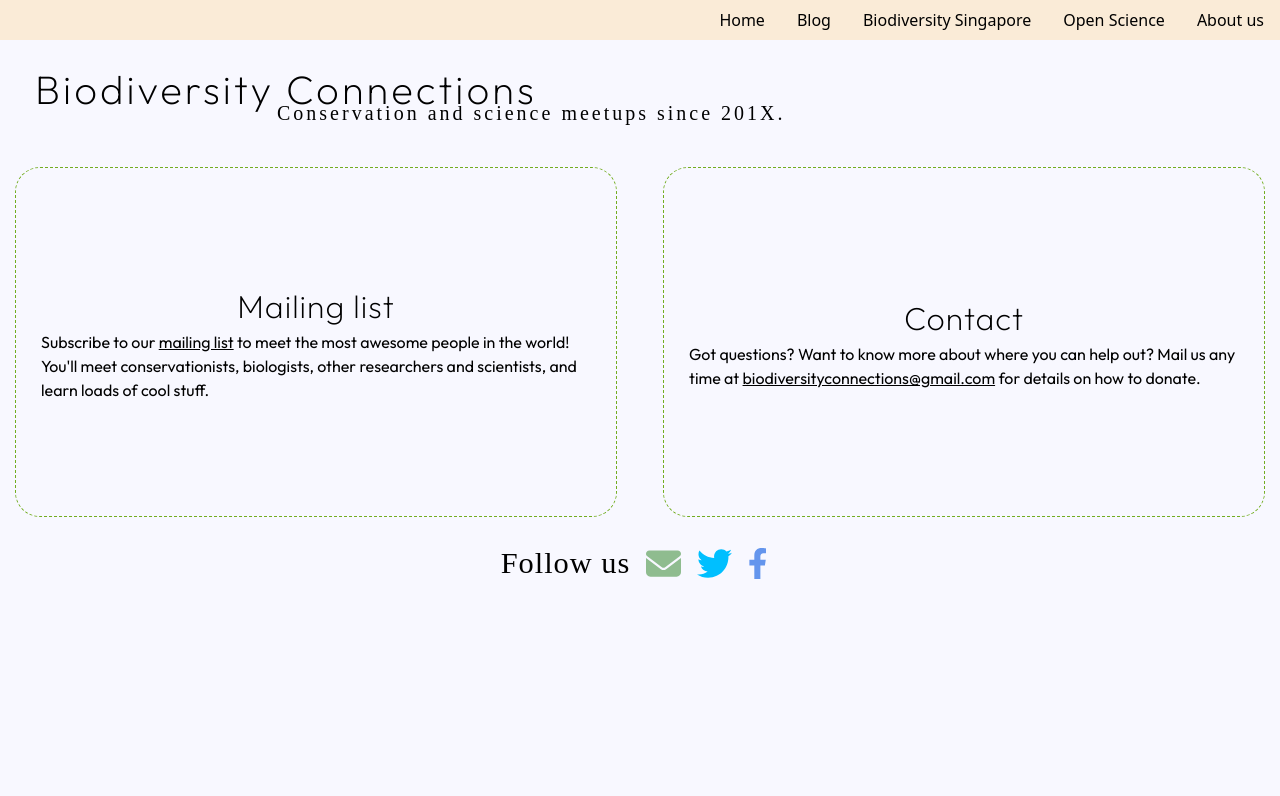
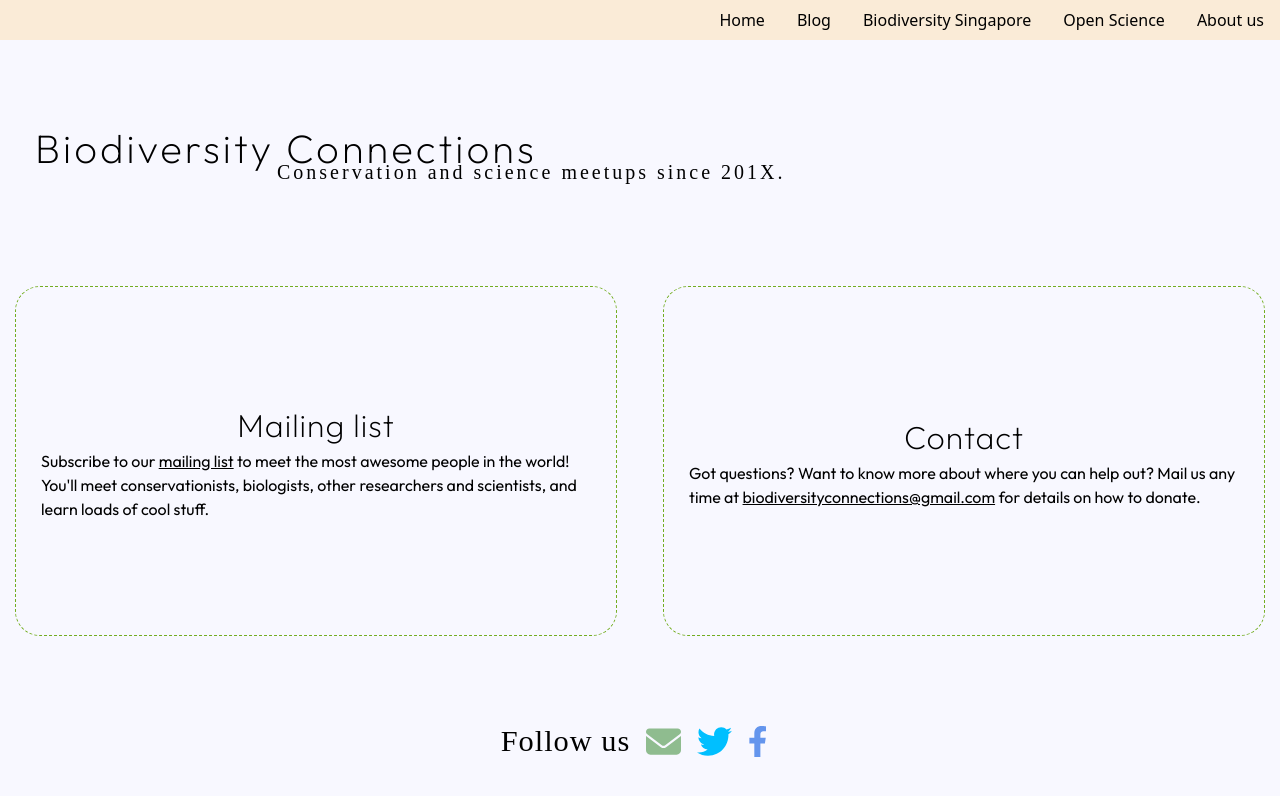
Before and after one commit to bengu-thon-mai-mochi/bc-web, a Next.js app: page / in a window 1280 px wide. Shown: the top 796 px of the page. Built offline with nearby package versions, Linux system fonts and the light colour scheme; a web font is replaced by a local one.

Commit message:
Desktop version

```diff
--- a/pages/index.tsx
+++ b/pages/index.tsx
@@ -4,7 +4,7 @@ import type { NextPage } from "next";
 import { breakpoints } from "../styles/constants";
 import styled from "styled-components";
 
-const Section1 = styled.section`
+const Header = styled.section`
   display: flex;
   flex-direction: column;
   padding: 25px 25px;
@@ -139,10 +139,10 @@ const Home: NextPage = () => {
   return (
     <PageWrapper>
       <LandingPage>
-        <Section1>
+        <Header>
           <h1>Biodiversity Connections</h1>
           <p>Conservation and science meetups since 201X.</p>
-        </Section1>
+        </Header>
         <Main>
         <Section>
           <h2>Mailing list</h2>
--- a/styles/components.tsx
+++ b/styles/components.tsx
@@ -5,7 +5,6 @@ export const PageWrapper = styled.div`
   display: flex;
   justify-content: center;
   height: 100vh;
-  margin-bottom: 5rem;
 `;
 
 export const CenterCol = styled.div`
@@ -55,7 +54,11 @@ export const ImgWrapper = styled.div`
 export const LandingPage = styled.div`
   display: flex;
   flex-direction: column;
-  gap: 1.5rem;
-  flex: 1;
-  width: 100%;
+  justify-content: space-evenly;
+
+  @media only screen and (min-width: ${breakpoints.sm}px) {
+    gap: 1.5rem;
+    flex: 1;
+    width: 100%;
+  }
 `;
```
